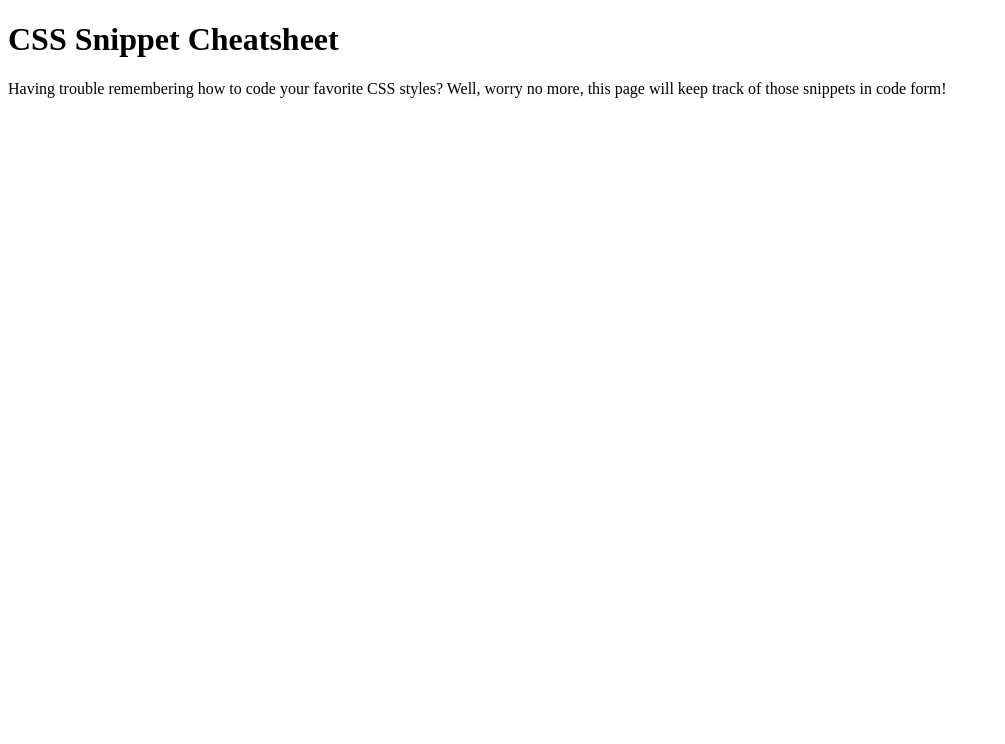
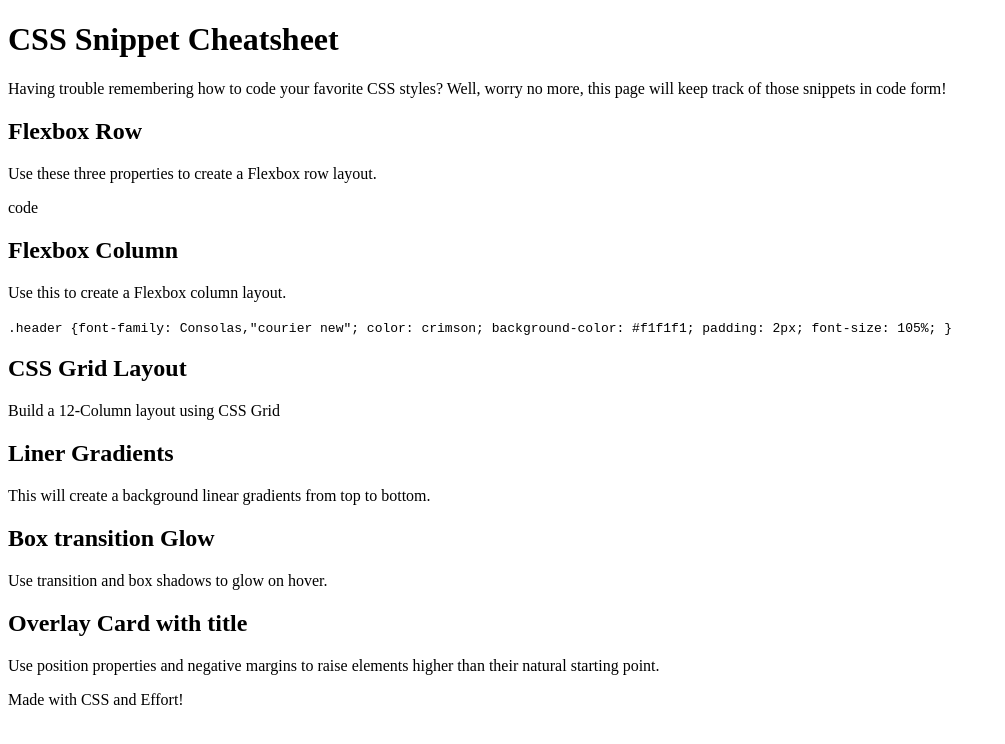
Before and after one commit to PN-Barnes/mini-project-css, a plain HTML site: page index.html in a window 1280 px wide. Shown: the whole page, without its empty margins (0-1005 px from the left). Drawn offline with Linux system fonts and the light colour scheme.

Commit message:
Added base content to index.html

```diff
--- a/index.html
+++ b/index.html
@@ -13,10 +13,58 @@
         <p>Having trouble remembering how to code your favorite CSS styles? Well, worry no more, this page will keep track of those snippets in code form!</p>
     </header>
     <main>
+        <section>
+            <h2>Flexbox Row</h2>
+            <p>Use these three properties to create a Flexbox row layout.</p>
+            <article>
+                code
+            </article>
+        </section>
+        <section>
+            <h2>Flexbox Column</h2>
+            <p>Use this to create a Flexbox column layout.</p>
+            <article>
+                <code>
+                    .header {font-family: Consolas,"courier new";
+                        color: crimson;
+                        background-color: #f1f1f1;
+                        padding: 2px;
+                        font-size: 105%;
+                    }
+                </code>
+            </article>
+        </section>
+        <section>
+            <h2>CSS Grid Layout</h2>
+            <p>Build a 12-Column layout using CSS Grid</p>
+            <article>
 
+            </article>
+        </section>
+        <section>
+            <h2>Liner Gradients</h2>
+            <p>This will create a background linear gradients from top to bottom.</p>
+            <article>
+
+            </article>
+        </section>
+        <section>
+            <h2>Box transition Glow</h2>
+            <p>Use transition and box shadows to glow on hover.</p>
+            <article>
+
+            </article>
+        </section>
+        <section>
+            <h2>Overlay Card with title</h2>
+            <p>Use position properties and negative margins to raise elements higher than their natural starting point.</p>
+            <article>
+
+            </article>
+        </section>
     </main>
     <footer>
-
+        <p>Made with CSS and Effort!</p>
     </footer>
 </body>
 </html>
```
